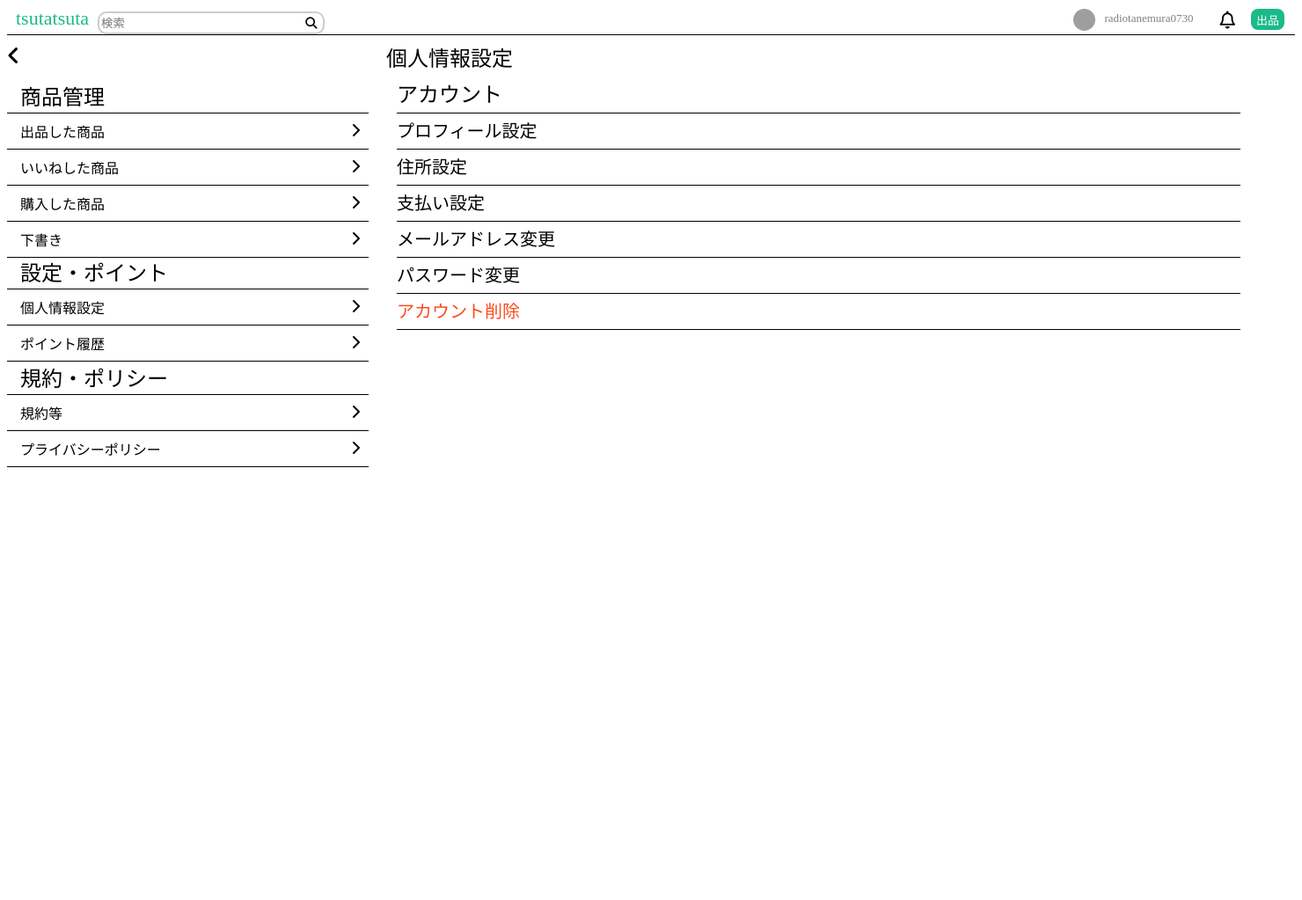
After one commit to radiotanemura0730/TsutaTsuta, a Django app: a page that uses Main/templates/settings.html in a window 1480 px wide. The commit adds this page. Shown: the whole page at 88% size. Run offline with Django 3.2, Linux system fonts and the light colour scheme; a user stored in the database is signed in; data comes from the database, SQL or seed files in the repository; grey boxes are pictures that could not be loaded.

Commit message:
プロフィールホーム画面、アカウント設定メイン完成

```diff
--- /dev/null
+++ b/Main/static/settings.css
@@ -0,0 +1,123 @@
+.container {
+    width: 100%;
+}
+
+.container .main_content {
+    width: 100%;
+    height: 927px;
+    display: flex;
+}
+
+.container  .main_content .left {
+    width: 411px;
+    height: 440px;
+}
+
+.container  .main_content .right {
+    width: 959px;
+    height: 280px;
+    margin-left: 32px;
+}
+
+/* ここまで全体のプロフィール画面の大きな構成 */
+
+.navigation_bar {
+    height: 48px;
+    width: 100px;
+    position: relative;
+}
+
+.reverse_button {
+    position: absolute;
+    top: 0;
+    left: 0;
+    height: 48px;
+    width: 431px;
+    display: flex;
+    align-items: center;
+}
+
+.settings_title {
+    position: absolute;
+    top: 0;
+    left: 431px;
+    height: 48px;
+    width: 1009px;
+    display: flex;
+    align-items: center;
+    font-size: 24px;
+}
+
+.reverse_button a{
+    font-size: 24px;
+}
+
+/* ここまでナビゲーションバーの装飾 */
+
+.container .main_content .left .navigation .management {
+    height: 200px;
+}
+
+.container .main_content .left .navigation .settings {
+    height: 120px;
+}
+
+.container .main_content .left .navigation .policy {
+    height: 120px;
+}
+
+/* ここまで画面左部の大きな構成 */
+
+.navigation_title {
+    display: flex;
+    align-items: center;
+    height: 40px;
+    font-size: 24px;
+    border-bottom: 1px solid black;
+}
+
+.navigation_content {
+    height: 40px;
+    font-size: 16px;
+    display: flex;
+    align-items: center;
+    justify-content: space-between;
+    border-bottom: 1px solid black;
+}
+
+.right_arrow {
+    margin-right: 10px;
+}
+
+.text {
+    margin-left: 15px;
+}
+
+a {
+    text-decoration: none; /* 下線をなくす */
+    color: inherit; /* 親要素からの継承されたカラーを使用 */
+}
+
+/* ここまで画面左部の詳細の装飾 */
+
+.right_title {
+    border-bottom: 1px solid black;
+    font-size: 24px;
+    height: 40px;
+    line-height: 40px;
+}
+
+.right_content {
+    border-bottom: 1px solid black;
+    font-size: 20px;
+    height: 40px;
+    line-height: 40px;
+}
+
+.account_delete {
+    border-bottom: 1px solid black;
+    font-size: 20px;
+    height: 40px;
+    line-height: 40px;
+    color:#FC4A1A;
+}
--- a/Main/templates/profile.html
+++ b/Main/templates/profile.html
@@ -7,7 +7,7 @@
 {% block content %}
 <div class="navigation">
     <div class="reverse_button">
-        <a href="{% url 'profile' username=user.username %}"><i class="fa-solid fa-angle-left"></i></a>
+        <a href="{% url 'home_profile' username=user.username %}"><i class="fa-solid fa-angle-left"></i></a>
     </div>
     <div class="profile">プロフィール</div>
 </div>
--- /dev/null
+++ b/Main/templates/settings.html
@@ -0,0 +1,76 @@
+{% extends 'base_profile.html' %}
+
+{% block css %}
+    <link rel="stylesheet" href="../../static/settings.css">
+{% endblock %}
+
+{% block content %}
+<div class="navigation_bar">
+    <div class="reverse_button">
+        <a href="{% url 'home_profile' username=user.username %}"><i class="fa-solid fa-angle-left"></i></a>
+    </div>
+    <div class="settings_title">個人情報設定</div>
+</div>
+<div class="main_content">
+    <div class="left">
+        <div class="navigation">
+            <div class="management">
+                <div class="navigation_title">
+                    <div class="text">商品管理</div>
+                </div>
+                <div class="navigation_content">
+                    <div class="text">出品した商品</div>
+                    <div class="right_arrow"><a href="{% url 'index' %}"><i class="fa-solid fa-chevron-right"></i></a></div>
+                </div>
+                <div class="navigation_content">
+                    <div class="text">いいねした商品</div>
+                    <div class="right_arrow"><a href="{% url 'index' %}"><i class="fa-solid fa-chevron-right"></i></a></div>
+                </div>
+                <div class="navigation_content">
+                    <div class="text">購入した商品</div>
+                    <div class="right_arrow"><a href="{% url 'index' %}"><i class="fa-solid fa-chevron-right"></i></a></div>
+                </div>
+                <div class="navigation_content">
+                    <div class="text">下書き</div>
+                    <div class="right_arrow"><a href="{% url 'index' %}"><i class="fa-solid fa-chevron-right"></i></a></div>
+                </div>
+            </div>
+            <div class="settings">
+                <div class="navigation_title">
+                    <div class="text">設定・ポイント</div>
+                </div>
+                <div class="navigation_content">
+                    <div class="text">個人情報設定</div>
+                    <div class="right_arrow"><a href="{% url 'index' %}"><i class="fa-solid fa-chevron-right"></i></a></div>
+                </div>
+                <div class="navigation_content">
+                    <div class="text">ポイント履歴</div>
+                    <div class="right_arrow"><a href="{% url 'index' %}"><i class="fa-solid fa-chevron-right"></i></a></div>
+                </div>
+            </div>
+            <div class="policy">
+                <div class="navigation_title">
+                    <div class="text">規約・ポリシー</div>
+                </div>
+                <div class="navigation_content">
+                    <div class="text">規約等</div>
+                    <div class="right_arrow"><a href="{% url 'index' %}"><i class="fa-solid fa-chevron-right"></i></a></div>
+                </div>
+                <div class="navigation_content">
+                    <div class="text">プライバシーポリシー</div>
+                    <div class="right_arrow"><a href="{% url 'index' %}"><i class="fa-solid fa-chevron-right"></i></a></div>
+                </div>
+            </div>
+        </div>
+    </div>
+    <div class="right">
+        <div class="right_title">アカウント</div>
+        <div class="right_content"><a href="{% url 'index' %}">プロフィール設定</a></div>
+        <div class="right_content"><a href="{% url 'index' %}">住所設定</a></div>
+        <div class="right_content"><a href="{% url 'index' %}">支払い設定</a></div>
+        <div class="right_content"><a href="{% url 'index' %}">メールアドレス変更</a></div>
+        <div class="right_content"><a href="{% url 'index' %}">パスワード変更</a></div>
+        <div class="account_delete"><a href="{% url 'index' %}">アカウント削除</a></div>
+    </div>
+
+{% endblock %}
--- a/Main/urls.py
+++ b/Main/urls.py
@@ -4,4 +4,6 @@ from . import views
 urlpatterns = [
     path('', views.index, name='index'),
     path('profile/<str:username>/', views.profile, name='profile'),
+    path('home_profile/<str:username>/', views.home_profile, name='home_profile'),
+    path('settings/<str:username>/', views.settings, name='settings'),
 ]
--- a/Main/views.py
+++ b/Main/views.py
@@ -1,6 +1,8 @@
 from django.shortcuts import render, get_object_or_404
 from django.contrib.auth.decorators import login_required
 from .models import CustomUser, Product, Review
+from decimal import Decimal
+from django.db.models import Sum
 
 def index(request):
     return render(request, 'index.html')
@@ -42,3 +44,49 @@ def profile(request, username):
     }
 
     return render(request, 'profile.html', context)
+
+@login_required
+def home_profile(request, username):
+
+    user = get_object_or_404(CustomUser, username=username)
+
+    reviews = Review.objects.filter(user=user)
+
+    if reviews.exists():
+        average_rating = sum([review.evaluate for review in reviews]) / len(reviews)
+        average_rating = round(average_rating, 0)
+        average_rating = int(average_rating)
+        average_rate = list(range(average_rating))
+        subtract_rating = list(range(5 - average_rating))
+    else:
+        average_rating = None
+        subtract_rating = list(range(5))
+
+    review_number = len(reviews)
+
+    total_profit = Product.objects.filter(seller=user).aggregate(Sum('price'))['price__sum'] or Decimal('0.0')
+
+    # ポイントに関する機能は後で実装
+
+    context = {
+        'user': user,
+        'average_rating': average_rate,
+        'subtract_rating': subtract_rating,
+        'review_number': review_number,
+        'total_profit': total_profit,
+    }
+
+    return render(request, 'home_profile.html', context)
+
+@login_required
+def settings(request, username):
+
+    user = get_object_or_404(CustomUser, username=username)
+
+    context = {
+        'user': user,
+    }
+
+
+
+    return render(request, 'settings.html', context)
```
Also changed, not shown: Main/static/home_profile.css (added, +239 -0 lines), Main/templates/home_profile.html (added, +99 -0 lines), Main/static/profile.css (line endings or trailing spaces), Main/static/sample.png (deleted).
